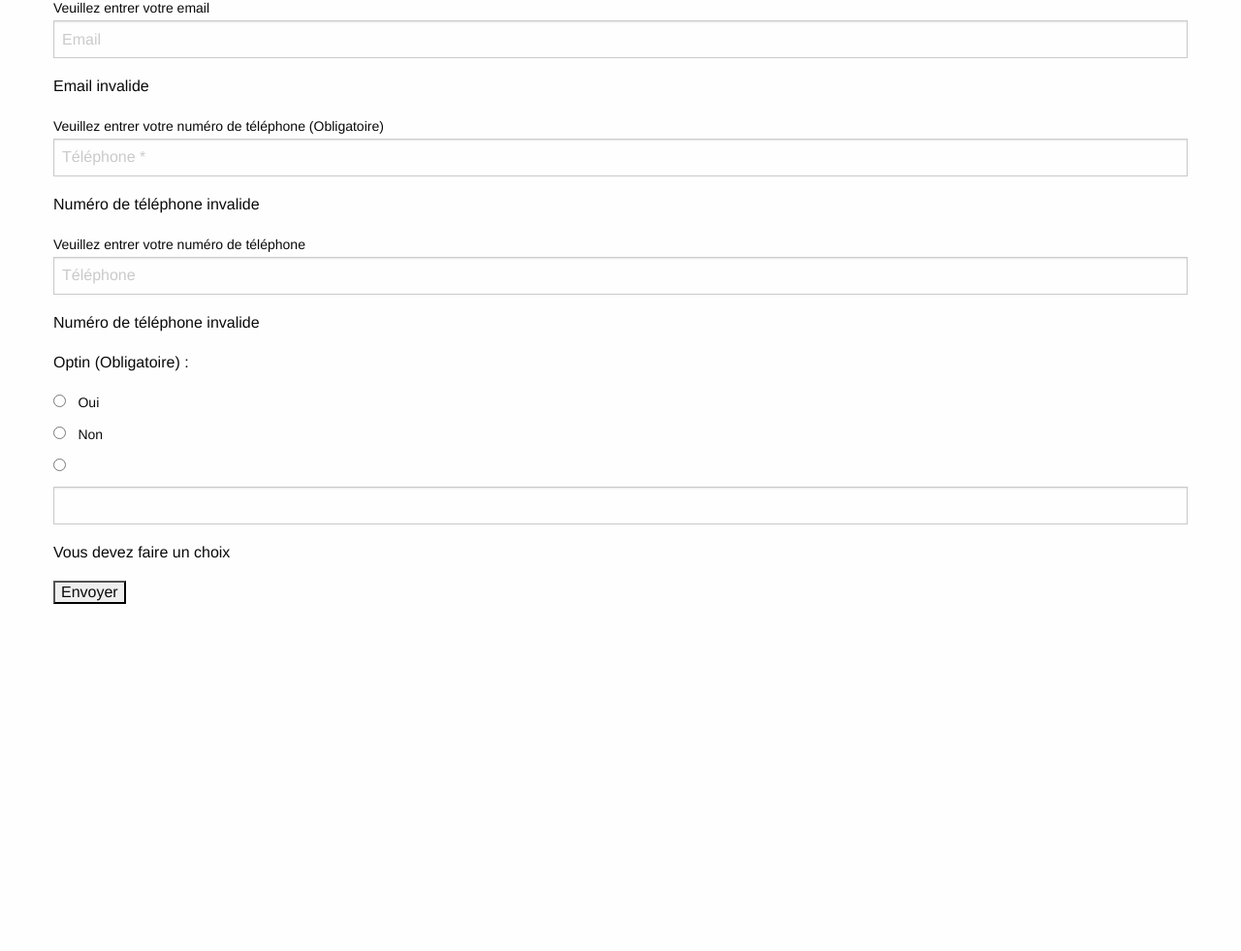
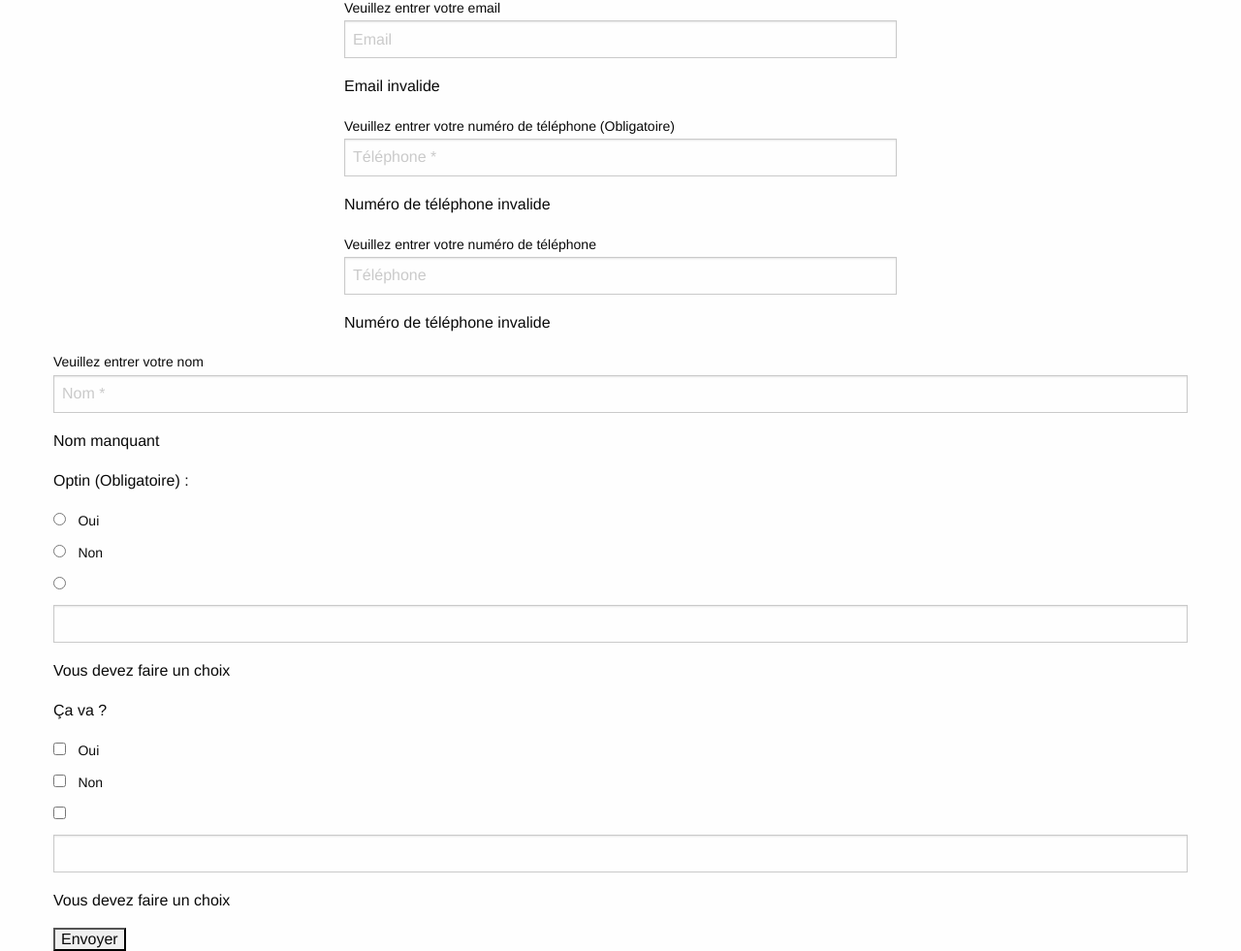
Before and after one commit to adfinitas-app/agir-action-enfance, a Jekyll site: the page built from form/index.html, in a window 1280 px wide, cut to the strip 201-1182 px from the top of the page. Shown: the whole strip at 97% size. Built offline with Jekyll 4.4.1, drawn with Linux system fonts in a browser that asks for light colours; before the commit the page ends 900 px from its top, so only the background shows below that.

Commit message:
Checkbox && champ_libre_long

```diff
--- a/_includes/form.html
+++ b/_includes/form.html
@@ -27,24 +27,22 @@
 	{% assign lineId=lineId | plus:1 %}
 	>
 	{% case champ.type %}
-	{% when 'champ_libre_long' %}
+	{% when 'champ_libre_court' or 'champ_libre_long' %}
 	<div class="row field-row">
-	  <div class="large-12 columns">
-	    <p>TODO</p>
-	  </div>
-	</div>
-	{% when 'champ_libre_court' %}
-	<div class="row field-row">
-	  <div class="large-12 columns">
+	  {% if champ.type == 'champ_libre_court' %}
+	    <div class="large-6 columns large-centered champ_libre_court">
+	  {% elsif champ.type == 'champ_libre_long' %}
+	    <div class="large-12 columns champ_libre_long">
+	  {% endif %}
 	  {% if champ.texte != nill and champ.texte != empty %}
-	    <label class="label-champ_libre_court" for="input-{{ inputId }}">
+	    <label class="label-champ_libre" for="input-{{ inputId }}">
 		{{ champ.texte }}
 	    </label>
 	  {% endif %}
 	  <input id="input-{{ inputId }}"
 		 {% assign inputClasses = site.array %}
 		 {% assign inputClasses = inputClasses
-			   | push: 'input-champ_libre_court ' %}
+			   | push: 'input-champ_libre ' %}
 		 {% if champ.controle == "email" %}
 		 {% assign inputClasses = inputClasses
 			   | push: 'check-email ' %}
@@ -73,19 +71,65 @@
 	</div>
 	{% when 'liste_deroulante' %}
 	<div class="row field-row">
-		  <div class="large-12 columns">
+	  <div class="large-12 columns">
 	    <p>TODO</p>
 	  </div>
 	</div>
 	{% when 'choix_unique' %}
 	<div class="row field-row">
-		  <div class="large-12 columns">
+	    <div class="large-12 columns">
+	  {% if champ.texte != nill and champ.texte != empty %}
+	    <p class="texte-choix_unique">{{ champ.texte }}</p>
+	  {% endif %}
+	  {% for reponse in champ.reponses %}
+	    <div class="reponse-container-choix_multiple">
+		<input type="radio" id="input-{{ inputId }}"
+		     value="{{ reponse.valeur}}"
+		     name="{{ champ.nom }}"
+		     {% if champ.requis == true %}
+		     required
+		     {% endif %}
+		     {% if champ.propriété_visiteur %}
+		     class="input-choix_unique visitor_property" %}
+		     {% else %}
+		     class="input-choix_unique"
+   		     {% endif %}
+		/>
+		<label class="label-choix_unique" for="input-{{ inputId }}">
+		{{ reponse.valeur}}
+			</label>
+	    </div>
+	    {% assign inputId=inputId | plus:1 %}
+	  {% endfor %}
+	  {% if champ.autre_reponse %}
+	    <input type="radio" id="input-{{ inputId }}"
+		   value="Autre réponse"
+		   name="{{ champ.nom }}"
+		   {% if champ.requis == true %}
+		   required
+		   {% endif %}
+		   {% if champ.propriété_visiteur %}
+		   class="input-choix_unique other visitor_property" %}
+		   {% else %}
+		   class="input-choix_unique other"
+   		   {% endif %}
+	    />
+	    <input type="text" class="other-choice-text no-send"
+		   id="other-{{ inputId }}"/>
+	    {% assign inputId=inputId | plus:1 %}
+	  {% endif %}
+	    <p class="error-message">{{ champ.message_erreur }}</p>
+	  </div>
+	</div>
+	{% when 'choix_multiple' %}
+	<div class="row field-row">
+	  <div class="large-12 columns">
 	  {% if champ.texte != nill and champ.texte != empty %}
 	    <p class="texte-choix_multiple">{{ champ.texte }}</p>
 	  {% endif %}
 	  {% for reponse in champ.reponses %}
-	    <div class="reponse-container">
-		<input type="radio" id="input-{{ inputId }}"
+	    <div class="reponse-container-choix_multiple">
+		<input type="checkbox" id="input-{{ inputId }}"
 		     value="{{ reponse.valeur}}"
 		     name="{{ champ.nom }}"
 		     {% if champ.requis == true %}
@@ -123,15 +167,9 @@
 	    <p class="error-message">{{ champ.message_erreur }}</p>
 	  </div>
 	</div>
-	{% when 'choix_multiple' %}
-	<div class="row field-row">
-		  <div class="large-12 columns">
-	    <p>TODO</p>
-	  </div>
-	</div>
 	{% when 'champ_caché' %}
 	<div class="row field-row">
-		  <div class="large-12 columns">
+	  <div class="large-12 columns">
 	    <p>TODO</p>
 	  </div>
 	</div>
--- a/form/index.html
+++ b/form/index.html
@@ -55,6 +55,19 @@ champs:
     reponses:
       - valeur:
     autre_reponse: false
+  - type: champ_libre_long
+    propriété_visiteur: true
+    image_de_fond: ""
+    nom: nom
+    actif: true
+    requis: true
+    texte: Veuillez entrer votre nom
+    message_erreur: Nom manquant
+    placeholder: 'Nom *'
+    controle:
+    reponses:
+      - valeur:
+    autre_reponse: false
   - type: choix_unique
     propriété_visiteur: true
     image_de_fond:
@@ -62,6 +75,20 @@ champs:
     actif: true
     requis: true
     texte: 'Optin (Obligatoire) :'
+    message_erreur: Vous devez faire un choix
+    placeholder:
+    controle:
+    reponses:
+      - valeur: Oui
+      - valeur: Non
+    autre_reponse: true
+  - type: choix_multiple
+    propriété_visiteur: true
+    image_de_fond:
+    nom: good
+    actif: true
+    requis: true
+    texte: 'Ça va ?'
     message_erreur: Vous devez faire un choix
     placeholder:
     controle:
```
Also changed, not shown: other parts of _includes/form.html (+1 -1 lines).
